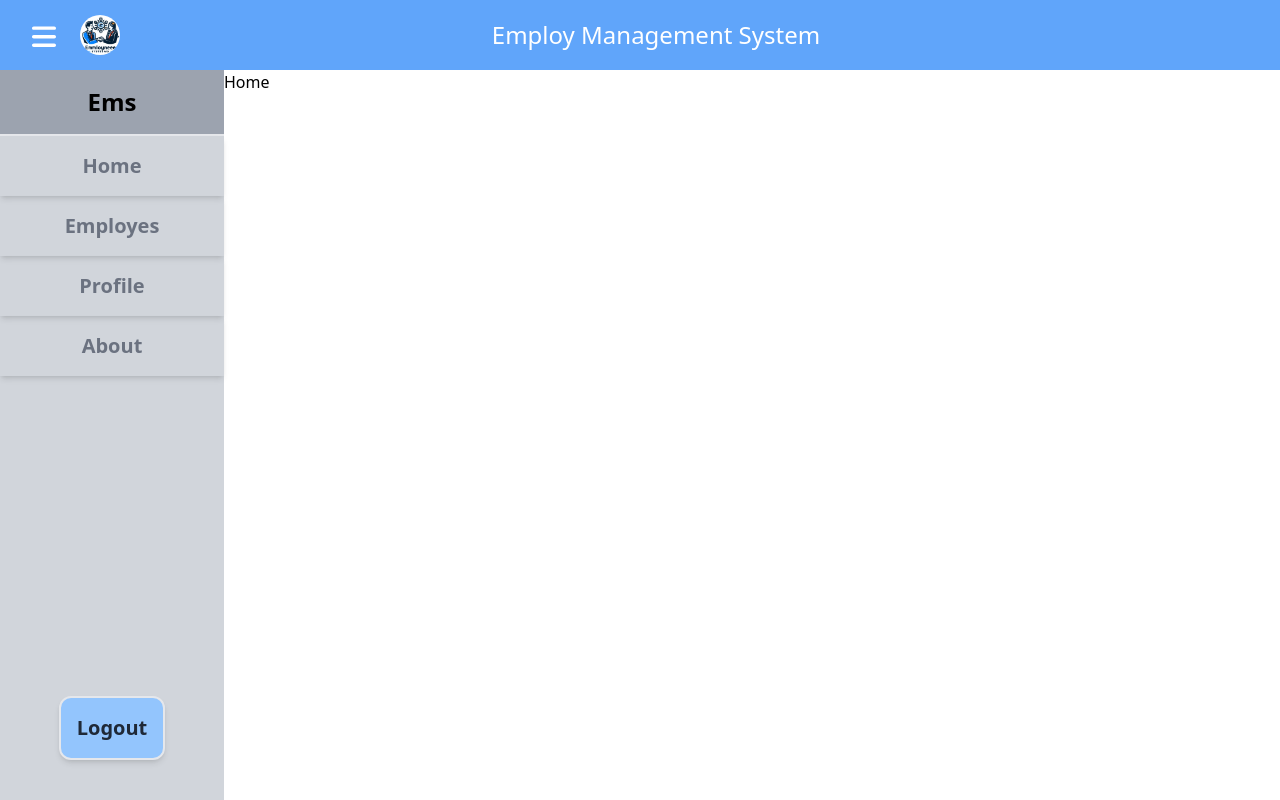
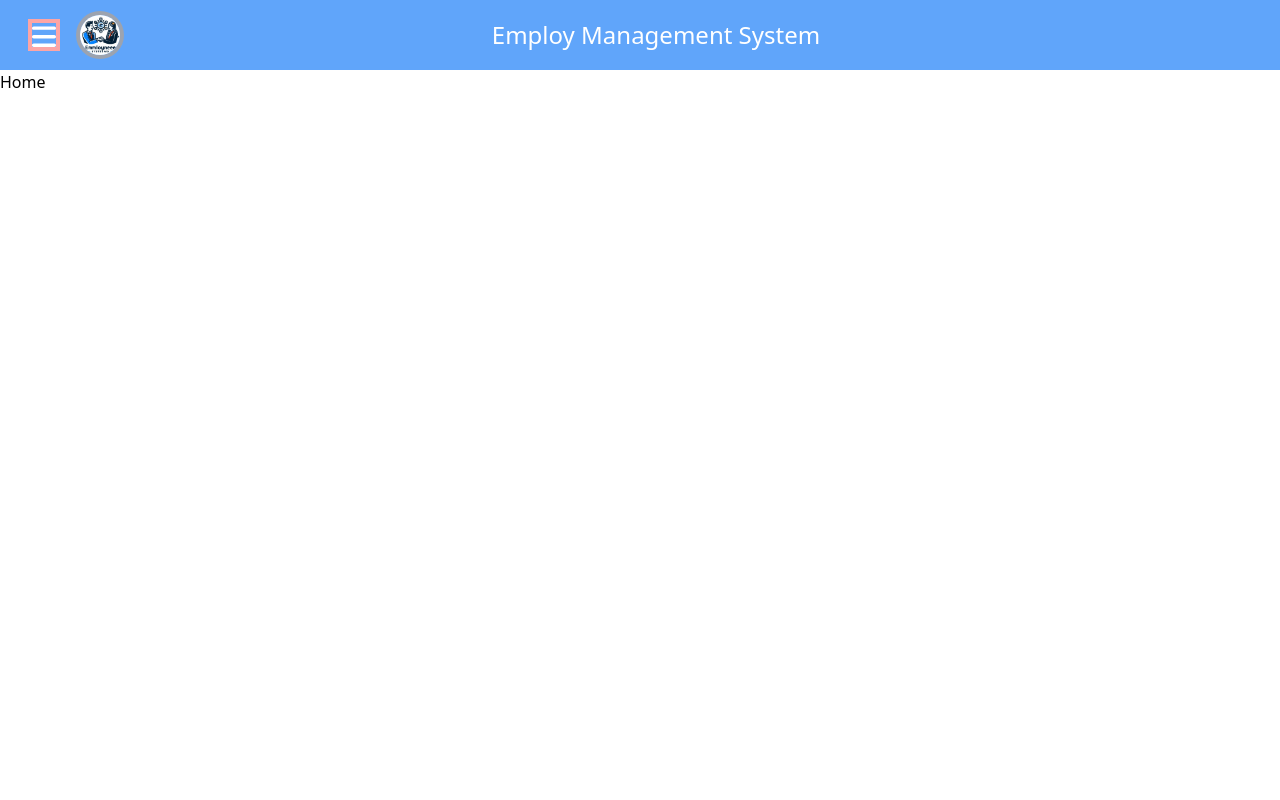
Before and after one commit to yet-yuvi/Employ-Management-System, a React (Create React App) app in the folder ems-client/: page / in a window 1280 px wide. Built offline with nearby package versions, Linux system fonts and the light colour scheme.

Commit message:
Add toggling functionality for NavBar

```diff
--- a/ems-client/src/components/bannerBar/BannerBar.jsx
+++ b/ems-client/src/components/bannerBar/BannerBar.jsx
@@ -1,19 +1,30 @@
-import React from "react";
 import { ReactComponent as BarIcon } from "../../icons/bar.svg";
 import emsLogo from "../../logo/emsLogo.jpg";
 
-export const BannerBar = () => {
+
+export const BannerBar = ({toggleNavbar}) => {
+
   return (
     <div className="flex relative px-4 w-full h-[70px] bg-blue-400 items-center ">
       <div className="flex items-center">
-        <button className="size-6 items-center mx-4 color-white">
+        <button
+          onClick={() => toggleNavbar()}
+          className="size-6 items-center mx-4 color-white ring-4 ring-red-300 z-40"
+        >
           <BarIcon />
         </button>
-        <img className="h-10 w-10 mx-2 rounded-full" src={emsLogo} alt="" />
+        <img
+          className="h-10 w-10 mx-2 rounded-full ring-4 ring-gray-400"
+          src={emsLogo}
+          alt=""
+        />
       </div>
       <div className="flex absolute items-center justify-center w-full">
-        <p className="text-white font-medium text-2xl">Employ Management System</p>
+        <p className="text-white font-medium text-2xl">
+          Employ Management System
+        </p>
       </div>
+
     </div>
   );
 };
--- a/ems-client/src/components/navBar/NavBar.jsx
+++ b/ems-client/src/components/navBar/NavBar.jsx
@@ -7,13 +7,14 @@ export const NavBar = () => {
   const navMenuItems = ["Home", "Employes", "Profile", "About"];
 
   const handleMenuItemClick = (route) => {
+    console.log("hi");
     navigate(`/${route.toLowerCase()}`);
   };
   const handleLogoutClick = () => {
     navigate("/signin");
   };
   return (
-    <div className="h-full w-56 bg-gray-300 flex flex-col justify-between items-center">
+    <div className="h-full w-52 bg-gray-300 flex flex-col justify-between items-center">
       <div className="w-full flex flex-col items-center">
         <p className="w-full bg-gray-400 font-semibold text-2xl text-black p-4 border-b-2 text-center">
           Ems
--- a/ems-client/src/pages/Base.jsx
+++ b/ems-client/src/pages/Base.jsx
@@ -1,15 +1,24 @@
 import { Outlet } from "react-router-dom";
 import { BannerBar, NavBar } from "../components";
+import { useState } from "react";
 
 export const Base = () => {
+
+  const [openNavbar, setOpenNavbar] = useState(false);
+
+  const toggleNavbar = (event) => {
+    console.log("toggling");
+    setOpenNavbar((prevOpenNavbar) => !prevOpenNavbar);
+  };
+
   return (
     <div className="h-screen w-screen flex flex-col">
       <div className="fixed top-0 left-0 right-0 z-50">
-        <BannerBar />
+        <BannerBar toggleNavbar={toggleNavbar}/>
       </div>
       <div className="flex h-full mt-[70px]">
-        <div className="h-full">
-          <NavBar />
+        <div className="h-full ">
+        {openNavbar && <NavBar />}
         </div>
         <div>
           <Outlet />
```
